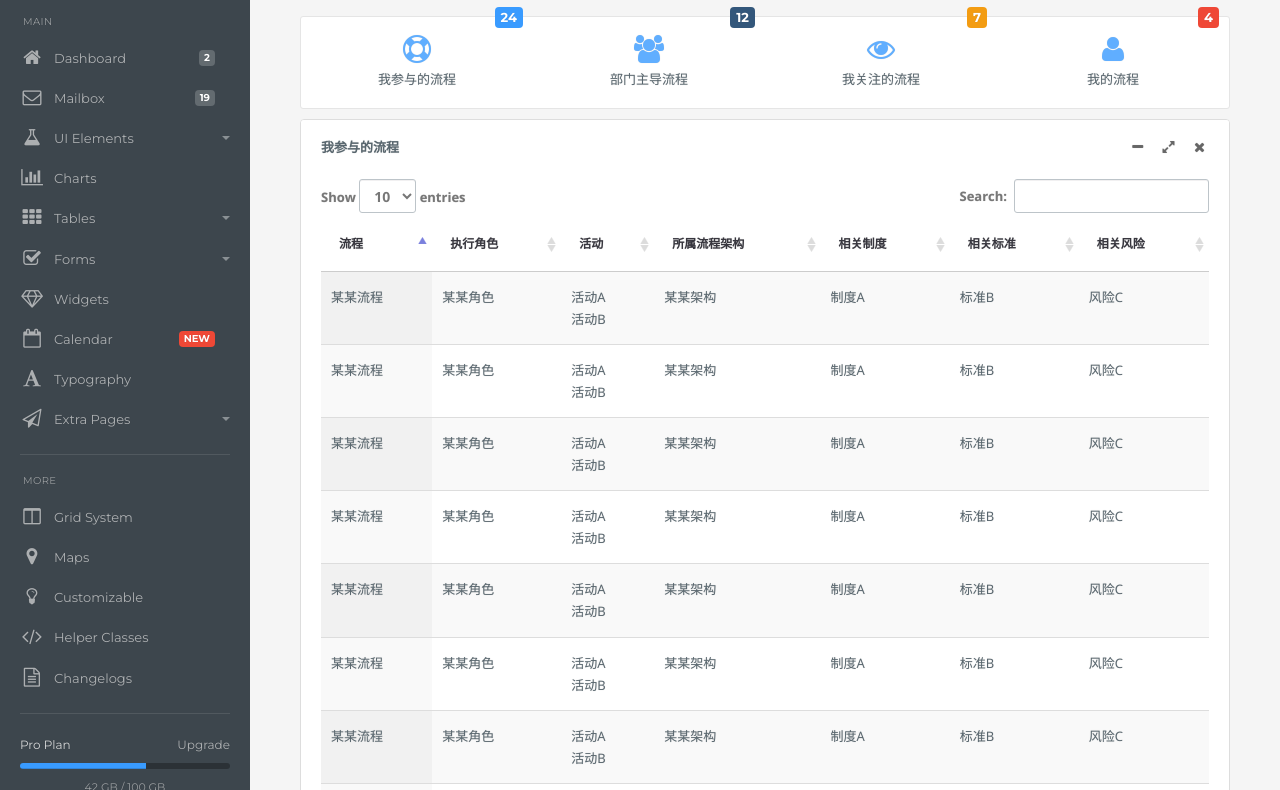
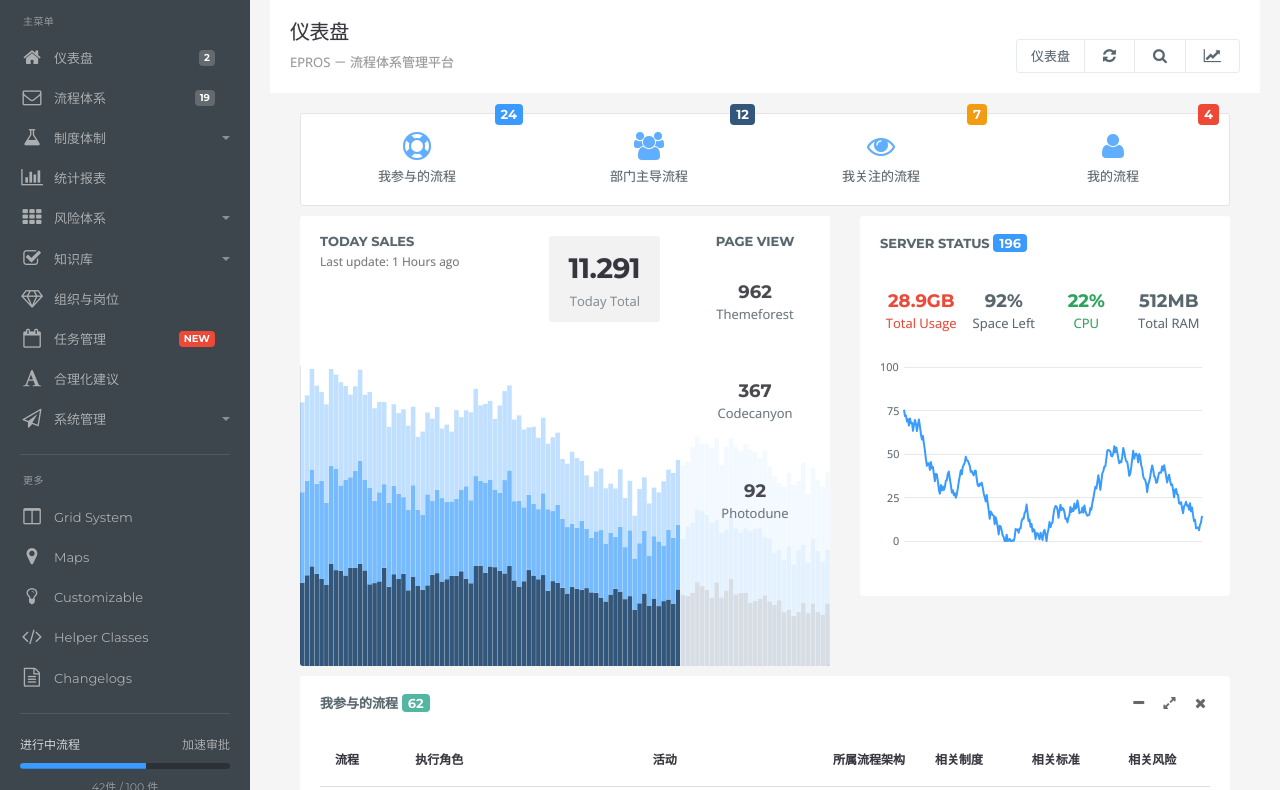
Before and after one commit to georgezouq/NBSystem, a plain HTML site: page demo.html in a window 1280 px wide. Shown: the part 64-854 px from the top of the page. Drawn offline with nearby package versions, Linux system fonts and the light colour scheme.

Commit message:
修改demo
修改demo

```diff
--- a/demo.html
+++ b/demo.html
@@ -6,7 +6,7 @@
     <meta name="viewport" content="width=device-width, initial-scale=1">
     <meta name="description" content="Kode is a Premium Bootstrap Admin Template, It's responsive, clean coded and mobile friendly">
     <meta name="keywords" content="bootstrap, admin, dashboard, flat admin template, responsive,"/>
-    <title>Kode</title>
+    <title>EPROS - 流程体系管理平台</title>
 
     <!-- ========== Css Files ========== -->
     <link href="css/root.css" rel="stylesheet">
@@ -22,7 +22,7 @@
 
     <!-- Start App Logo -->
     <div class="applogo">
-        <a href="index.html" class="logo">kode</a>
+        <a href="index.html" class="logo">EPROS</a>
     </div>
     <!-- End App Logo -->
 
@@ -61,12 +61,10 @@
     <ul class="top-right">
 
         <li class="dropdown link">
-            <a href="#" data-toggle="dropdown" class="dropdown-toggle hdbutton">Create New <span class="caret"></span></a>
+            <a href="#" data-toggle="dropdown" class="dropdown-toggle hdbutton">新建<span class="caret"></span></a>
             <ul class="dropdown-menu dropdown-menu-list">
-                <li><a href="#"><i class="fa falist fa-paper-plane-o"></i>Product or Item</a></li>
-                <li><a href="#"><i class="fa falist fa-font"></i>Blog Post</a></li>
-                <li><a href="#"><i class="fa falist fa-file-image-o"></i>Image Gallery</a></li>
-                <li><a href="#"><i class="fa falist fa-file-video-o"></i>Video Gallery</a></li>
+                <li><a href="#"><i class="fa falist fa-paper-plane-o"></i>流程</a></li>
+                <li><a href="#"><i class="fa falist fa-font"></i>人员</a></li>
             </ul>
         </li>
 
@@ -75,16 +73,15 @@
         </li>
 
         <li class="dropdown link">
-            <a href="#" data-toggle="dropdown" class="dropdown-toggle profilebox"><img src="img/profileimg.png" alt="img"><b>Jonathan
+            <a href="#" data-toggle="dropdown" class="dropdown-toggle profilebox"><img src="img/profileimg.png" alt="img"><b>Admin
                 Doe</b><span class="caret"></span></a>
             <ul class="dropdown-menu dropdown-menu-list dropdown-menu-right">
-                <li role="presentation" class="dropdown-header">Profile</li>
-                <li><a href="#"><i class="fa falist fa-inbox"></i>Inbox<span class="badge label-danger">4</span></a></li>
-                <li><a href="#"><i class="fa falist fa-file-o"></i>Files</a></li>
-                <li><a href="#"><i class="fa falist fa-wrench"></i>Settings</a></li>
+                <li role="presentation" class="dropdown-header">个人信息</li>
+                <li><a href="#"><i class="fa falist fa-inbox"></i>系统消息<span class="badge label-danger">4</span></a></li>
+                <li><a href="#"><i class="fa falist fa-file-o"></i>插件</a></li>
+                <li><a href="#"><i class="fa falist fa-wrench"></i>设置</a></li>
                 <li class="divider"></li>
-                <li><a href="#"><i class="fa falist fa-lock"></i> Lockscreen</a></li>
-                <li><a href="#"><i class="fa falist fa-power-off"></i> Logout</a></li>
+                <li><a href="#"><i class="fa falist fa-power-off"></i> 退出</a></li>
             </ul>
         </li>
 
@@ -101,12 +98,12 @@
 <div class="sidebar clearfix">
 
     <ul class="sidebar-panel nav">
-        <li class="sidetitle">MAIN</li>
-        <li><a href="index.html"><span class="icon color5"><i class="fa fa-home"></i></span>Dashboard<span
+        <li class="sidetitle">主菜单</li>
+        <li><a href="index.html"><span class="icon color5"><i class="fa fa-home"></i></span>仪表盘<span
                 class="label label-default">2</span></a></li>
-        <li><a href="mailbox.html"><span class="icon color6"><i class="fa fa-envelope-o"></i></span>Mailbox<span
+        <li><a href="mailbox.html"><span class="icon color6"><i class="fa fa-envelope-o"></i></span>流程体系<span
                 class="label label-default">19</span></a></li>
-        <li><a href="#"><span class="icon color7"><i class="fa fa-flask"></i></span>UI Elements<span class="caret"></span></a>
+        <li><a href="#"><span class="icon color7"><i class="fa fa-flask"></i></span>制度体制<span class="caret"></span></a>
             <ul>
                 <li><a href="icons.html">Icons</a></li>
                 <li><a href="tabs.html">Tabs</a></li>
@@ -118,25 +115,25 @@
                 <li><a href="others.html">Others<span class="label label-danger">NEW</span></a></li>
             </ul>
         </li>
-        <li><a href="charts.html"><span class="icon color8"><i class="fa fa-bar-chart"></i></span>Charts</a></li>
-        <li><a href="#"><span class="icon color9"><i class="fa fa-th"></i></span>Tables<span class="caret"></span></a>
+        <li><a href="charts.html"><span class="icon color8"><i class="fa fa-bar-chart"></i></span>统计报表</a></li>
+        <li><a href="#"><span class="icon color9"><i class="fa fa-th"></i></span>风险体系<span class="caret"></span></a>
             <ul>
                 <li><a href="basic-table.html">Basic Tables</a></li>
                 <li><a href="data-table.html">Data Tables</a></li>
             </ul>
         </li>
-        <li><a href="#"><span class="icon color10"><i class="fa fa-check-square-o"></i></span>Forms<span class="caret"></span></a>
+        <li><a href="#"><span class="icon color10"><i class="fa fa-check-square-o"></i></span>知识库<span class="caret"></span></a>
             <ul>
                 <li><a href="form-elements.html">Form Elements</a></li>
                 <li><a href="layouts.html">Form Layouts</a></li>
                 <li><a href="text-editors.html">Text Editors</a></li>
             </ul>
         </li>
-        <li><a href="widgets.html"><span class="icon color11"><i class="fa fa-diamond"></i></span>Widgets</a></li>
-        <li><a href="calendar.html"><span class="icon color8"><i class="fa fa-calendar-o"></i></span>Calendar<span
+        <li><a href="widgets.html"><span class="icon color11"><i class="fa fa-diamond"></i></span>组织与岗位</a></li>
+        <li><a href="calendar.html"><span class="icon color8"><i class="fa fa-calendar-o"></i></span>任务管理<span
                 class="label label-danger">NEW</span></a></li>
-        <li><a href="typography.html"><span class="icon color12"><i class="fa fa-font"></i></span>Typography</a></li>
-        <li><a href="#"><span class="icon color14"><i class="fa fa-paper-plane-o"></i></span>Extra Pages<span class="caret"></span></a>
+        <li><a href="typography.html"><span class="icon color12"><i class="fa fa-font"></i></span>合理化建议</a></li>
+        <li><a href="#"><span class="icon color14"><i class="fa fa-paper-plane-o"></i></span>系统管理<span class="caret"></span></a>
             <ul>
                 <li><a href="social-profile.html">Social Profile</a></li>
                 <li><a href="invoice.html">Invoice<span class="label label-danger">NEW</span></a></li>
@@ -153,7 +150,7 @@
     </ul>
 
     <ul class="sidebar-panel nav">
-        <li class="sidetitle">MORE</li>
+        <li class="sidetitle">更多</li>
         <li><a href="grid.html"><span class="icon color15"><i class="fa fa-columns"></i></span>Grid System</a></li>
         <li><a href="maps.html"><span class="icon color7"><i class="fa fa-map-marker"></i></span>Maps</a></li>
         <li><a href="customizable.html"><span class="icon color10"><i class="fa fa-lightbulb-o"></i></span>Customizable</a></li>
@@ -162,13 +159,13 @@
     </ul>
 
     <div class="sidebar-plan">
-        Pro Plan<a href="#" class="link">Upgrade</a>
+        进行中流程<a href="#" class="link">加速审批</a>
 
         <div class="progress">
             <div class="progress-bar" role="progressbar" aria-valuenow="60" aria-valuemin="0" aria-valuemax="100" style="width: 60%;">
             </div>
         </div>
-        <span class="space">42 GB / 100 GB</span>
+        <span class="space">42件 / 100 件</span>
     </div>
 
 </div>
@@ -182,7 +179,28 @@
     <!-- //////////////////////////////////////////////////////////////////////////// -->
     <!-- START CONTAINER -->
     <div class="container-padding">
+	<!-- Start Page Header -->
+	  <div class="page-header">
+	    <h1 class="title">仪表盘</h1>
+	      <ol class="breadcrumb">
+	        <li class="active">EPROS － 流程体系管理平台</li>
+	    </ol>
 
+	    <!-- Start Page Header Right Div -->
+	    <div class="right">
+	      <div class="btn-group" role="group" aria-label="...">
+	        <a href="index.html" class="btn btn-light">仪表盘</a>
+	        <a href="#" class="btn btn-light"><i class="fa fa-refresh"></i></a>
+	        <a href="#" class="btn btn-light"><i class="fa fa-search"></i></a>
+	        <a href="#" class="btn btn-light" id="topstats"><i class="fa fa-line-chart"></i></a>
+	      </div>
+	    </div>
+	    <!-- End Page Header Right Div -->
+
+	  </div>
+	  <!-- End Page Header -->
+
+    <!-- End Chart Daily -->
         <!-- Start Row -->
         <div class="row">
             <div class="col-md-12">
@@ -209,100 +227,132 @@
 
 
         <div class="row">
-            <!-- Start Panel -->
+	        <!-- Start Chart Daily -->
+		    <div class="col-md-12 col-lg-7">
+		      <div class=" panel-widget widget chart-with-stats clearfix" style="height:450px;">
+
+		        <div class="col-sm-12" style="height:450px;">
+		          <h4 class="title">TODAY SALES<small>Last update: 1 Hours ago</small></h4>
+		          <div class="top-label"><h2>11.291</h2><h4>Today Total</h4></div>
+		          <div class="bigchart" id="todaysales"></div>
+		        </div>
+		        <div class="right" style="height:450px;">
+		          <h4 class="title">PAGE VIEW</h4>
+		          <!-- start stats -->
+		          <ul class="widget-inline-list clearfix">
+		            <li class="col-12"><span>962</span>Themeforest<i class="chart sparkline-green"></i></li>
+		            <li class="col-12"><span>367</span>Codecanyon<i class="chart sparkline-blue"></i></li>
+		            <li class="col-12"><span>92</span>Photodune<i class="chart sparkline-red"></i></li>
+		          </ul>
+		          <!-- end stats -->
+		        </div>
+
+
+		      </div>
+		    </div>
+		    <!-- Start Server Status -->
+		    <div class="col-md-12 col-lg-5">
+		      <div class="panel panel-widget" style="height:380px;">
+		        <div class="panel-title">
+		          SERVER STATUS <span class="label label-default">196</span>
+		          <ul class="panel-tools panel-tools-hover">
+		            <li><a class="icon"><i class="fa fa-refresh"></i></a></li>
+		            <li><a class="icon closed-tool"><i class="fa fa-times"></i></a></li>
+		          </ul>
+		        </div>
+		        <div class="panel-body">
+
+		          <ul class="widget-inline-list clearfix">
+		            <li class="col-3 color10"><span>28.9GB</span>Total Usage</li>
+		            <li class="col-3"><span>92%</span>Space Left</li>
+		            <li class="col-3 color7"><span>22%</span>CPU</li>
+		            <li class="col-3"><span>512MB</span>Total RAM</li>
+		          </ul>
+
+		          <div id="realtime" class="flotchart-placeholder" style="height:190px;"></div>
+
+		        </div>
+		      </div>
+		    </div>
+		    <!-- End Server Status -->
+        </div>
+		<div class="row">
+			<!-- Start Project Stats -->
 		    <div class="col-md-12">
-                <div class="panel panel-default">
+		      <div class="panel panel-widget">
 		        <div class="panel-title">
-                        我参与的流程
+		          我参与的流程 <span class="label label-info">62</span>
 		          <ul class="panel-tools">
 		            <li><a class="icon minimise-tool"><i class="fa fa-minus"></i></a></li>
 		            <li><a class="icon expand-tool"><i class="fa fa-expand"></i></a></li>
 		            <li><a class="icon closed-tool"><i class="fa fa-times"></i></a></li>
 		          </ul>
 		        </div>
+
+		        <div class="panel-search">
+		          <form>
+		            <input type="text" class="form-control" placeholder="Search...">
+		            <i class="fa fa-search icon"></i>
+		          </form>
+		        </div>
+
+
 		        <div class="panel-body table-responsive">
 
-                        <table id="example0" class="table display">
+		          <table class="table table-hover">
 		            <thead>
 		              <tr>
-                                <th>流程</th>
-                                <th>执行角色</th>
-                                <th>活动</th>
-                                <th>所属流程架构</th>
-                                <th>相关制度</th>
-                                <th>相关标准</th>
-                                <th>相关风险</th>
+		                <td>流程</td>
+		                <td>执行角色</td>
+		                <td>活动</td>
+		                <td class="text-right">所属流程架构</td>
+		                <td>相关制度</td>
+                        <td>相关标准</td>
+                        <td>相关风险</td>
 		              </tr>
 		            </thead>
 		            <tbody>
 		              <tr>
-                                <td>某某流程</td>
-                                <td>某某角色</td>
-                                <td>活动A<br>活动B</td>
-                                <td>某某架构</td>
+		                <td>A-965</td>
+		                <td>Kode Dashboard Template</td>
+		                <td><span class="label label-default">Developing</span></td>
+		                <td class="text-right"><span class="demo-project-stats"></span></td>
 		                <td>制度A</td>
                         <td>标准B</td>
                         <td>风险C</td>
 		              </tr>
 		              <tr>
-                                <td>某某流程</td>
-                                <td>某某角色</td>
-                                <td>活动A<br>活动B</td>
-                                <td>某某架构</td>
+		                <td>A-620</td>
+		                <td>EBI iOS Application</td>
+		                <td><span class="label label-warning">Design</span></td>
+		                <td class="text-right"><span class="demo-project-stats"></span></td>
 		                <td>制度A</td>
                         <td>标准B</td>
                         <td>风险C</td>
 		              </tr>
 		              <tr>
-                                <td>某某流程</td>
-                                <td>某某角色</td>
-                                <td>活动A<br>活动B</td>
-                                <td>某某架构</td>
+		                <td>A-621</td>
+		                <td>Kode Landing Page</td>
+		                <td><span class="label label-info">Testing</span></td>
+		                <td class="text-right"><span class="demo-project-stats"></span></td>
 		                <td>制度A</td>
                         <td>标准B</td>
                         <td>风险C</td>
 		              </tr>
 		              <tr>
-                                <td>某某流程</td>
-                                <td>某某角色</td>
-                                <td>活动A<br>活动B</td>
-                                <td>某某架构</td>
+		                <td>A-621</td>
+		                <td>John Coffe Shop Logo</td>
+		                <td><span class="label label-danger">Canceled</span></td>
+		                <td class="text-right"><span class="demo-project-stats"></span></td>
 		                <td>制度A</td>
                         <td>标准B</td>
                         <td>风险C</td>
 		              </tr>
 		              <tr>
-                                <td>某某流程</td>
-                                <td>某某角色</td>
-                                <td>活动A<br>活动B</td>
-                                <td>某某架构</td>
-                                <td>制度A</td>
-                                <td>标准B</td>
-                                <td>风险C</td>
-                            </tr>
-                            <tr>
-                                <td>某某流程</td>
-                                <td>某某角色</td>
-                                <td>活动A<br>活动B</td>
-                                <td>某某架构</td>
-                                <td>制度A</td>
-                                <td>标准B</td>
-                                <td>风险C</td>
-                            </tr>
-                            <tr>
-                                <td>某某流程</td>
-                                <td>某某角色</td>
-                                <td>活动A<br>活动B</td>
-                                <td>某某架构</td>
-                                <td>制度A</td>
-                                <td>标准B</td>
-                                <td>风险C</td>
-                            </tr>
-                            <tr>
-                                <td>某某流程</td>
-                                <td>某某角色</td>
-                                <td>活动A<br>活动B</td>
-                                <td>某某架构</td>
+		                <td>A-621</td>
+		                <td>BKM Website Design</td>
+		                <td><span class="label label-primary">Reply waiting</span></td>
+		                <td class="text-right"><span class="demo-project-stats"></span></td>
 		                <td>制度A</td>
                         <td>标准B</td>
                         <td>风险C</td>
@@ -310,12 +360,9 @@
 		            </tbody>
 		          </table>
 
-
-                    </div>
-
 		        </div>
 		      </div>
-            <!-- End Panel -->
+		    </div>
         </div>
 
         <!-- Start Row -->
@@ -779,8 +826,33 @@ Plugin.js - Some Specific JS codes for Plugin Settings
 Data Tables
 ================================================ -->
 <script src="js/datatables/datatables.min.js"></script>
+<!-- ================================================
+Flot Chart
+================================================ -->
+<!-- main file -->
+<script type="text/javascript" src="js/flot-chart/flot-chart.js"></script>
+<!-- time.js -->
+<script type="text/javascript" src="js/flot-chart/flot-chart-time.js"></script>
+<!-- stack.js -->
+<script type="text/javascript" src="js/flot-chart/flot-chart-stack.js"></script>
+<!-- pie.js -->
+<script type="text/javascript" src="js/flot-chart/flot-chart-pie.js"></script>
+<!-- demo codes -->
+<script type="text/javascript" src="js/flot-chart/flot-chart-plugin.js"></script>
+<!-- ================================================
+Rickshaw
+================================================ -->
+<!-- d3 -->
+<script src="js/rickshaw/d3.v3.js"></script>
+<!-- main file -->
+<script src="js/rickshaw/rickshaw.js"></script>
+<!-- demo codes -->
+<script src="js/rickshaw/rickshaw-plugin.js"></script>
 
-
+<!-- ================================================
+Below codes are only for index widgets
+================================================ -->
+<!-- Today Sales -->
 <script>
     $(document).ready(function () {
         $('#example0').DataTable();
@@ -790,6 +862,94 @@ Data Tables
     });
 </script>
 
+<script>
+
+// set up our data series with 50 random data points
+
+var seriesData = [ [], [], [] ];
+var random = new Rickshaw.Fixtures.RandomData(20);
+
+for (var i = 0; i < 110; i++) {
+  random.addData(seriesData);
+}
+
+// instantiate our graph!
+
+var graph = new Rickshaw.Graph( {
+  element: document.getElementById("todaysales"),
+  renderer: 'bar',
+  series: [
+    {
+      color: "#33577B",
+      data: seriesData[0],
+      name: 'Photodune'
+    }, {
+      color: "#77BBFF",
+      data: seriesData[1],
+      name: 'Themeforest'
+    }, {
+      color: "#C1E0FF",
+      data: seriesData[2],
+      name: 'Codecanyon'
+    }
+  ]
+} );
+
+graph.render();
+
+var hoverDetail = new Rickshaw.Graph.HoverDetail( {
+  graph: graph,
+  formatter: function(series, x, y) {
+    var date = '<span class="date">' + new Date(x * 1000).toUTCString() + '</span>';
+    var swatch = '<span class="detail_swatch" style="background-color: ' + series.color + '"></span>';
+    var content = swatch + series.name + ": " + parseInt(y) + '<br>' + date;
+    return content;
+  }
+} );
+
+</script>
+
+<!-- Today Activity -->
+<script>
+// set up our data series with 50 random data points
+
+var seriesData = [ [], [], [] ];
+var random = new Rickshaw.Fixtures.RandomData(20);
+
+for (var i = 0; i < 50; i++) {
+  random.addData(seriesData);
+}
+
+// instantiate our graph!
+
+var graph = new Rickshaw.Graph( {
+  element: document.getElementById("todayactivity"),
+  renderer: 'area',
+  series: [
+    {
+      color: "#9A80B9",
+      data: seriesData[0],
+      name: 'London'
+    }, {
+      color: "#CDC0DC",
+      data: seriesData[1],
+      name: 'Tokyo'
+    }
+  ]
+} );
+
+graph.render();
+
+var hoverDetail = new Rickshaw.Graph.HoverDetail( {
+  graph: graph,
+  formatter: function(series, x, y) {
+    var date = '<span class="date">' + new Date(x * 1000).toUTCString() + '</span>';
+    var swatch = '<span class="detail_swatch" style="background-color: ' + series.color + '"></span>';
+    var content = swatch + series.name + ": " + parseInt(y) + '<br>' + date;
+    return content;
+  }
+} );
+</script>
 
 </body>
 </html>
```
Also changed, not shown: index.html (+2 -2 lines). Lines whose indentation alone changed are shown as unchanged.
